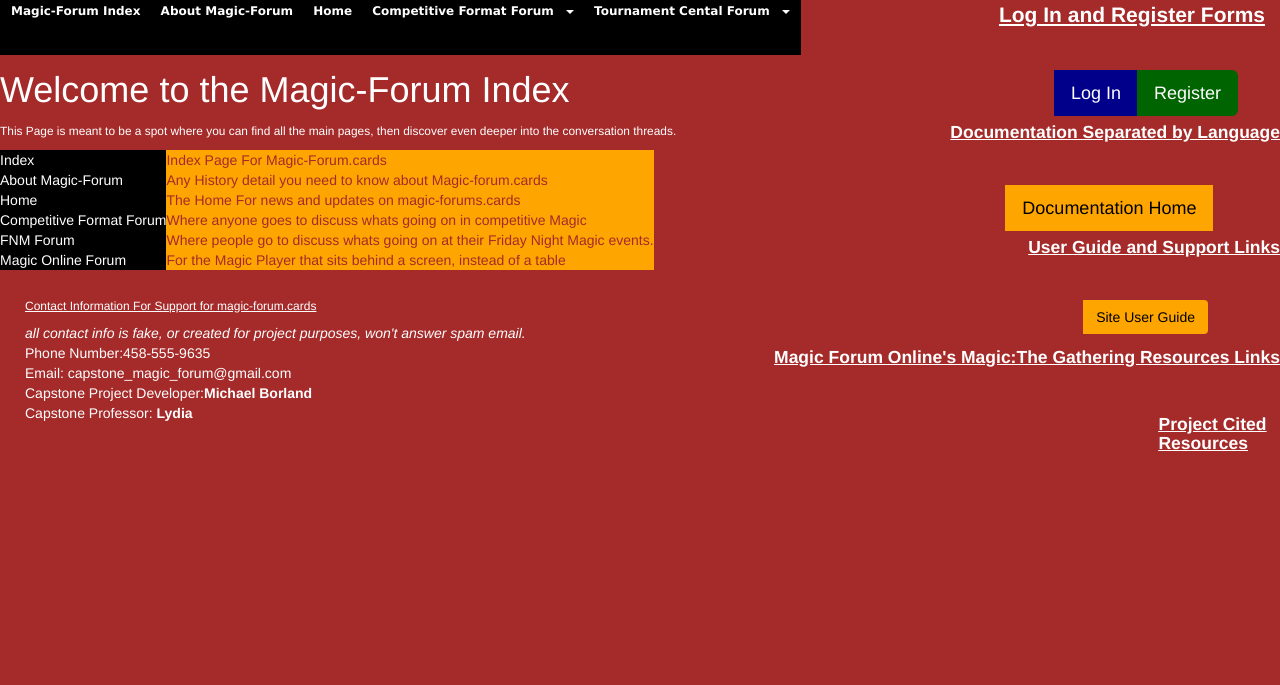
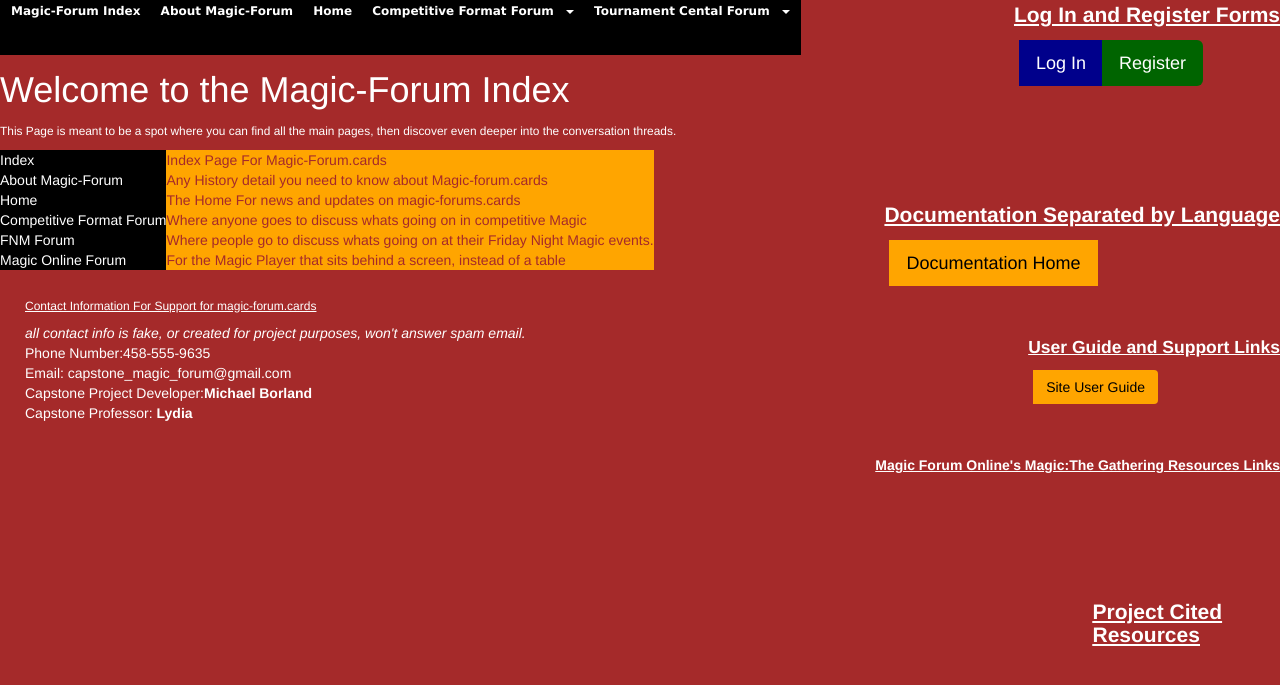
Before and after one commit to michaelborlandKeys/Capstone-Magic-Forum, a PHP site: page /index.php in a window 1280 px wide. Shown: the top 685 px of the page. Run offline with PHP 8.4, Linux system fonts and the light colour scheme.

Commit message:
clearing  unecssary blank lines and fixed the style issue.

```diff
--- a/Capstone Website Alpha 1.0/public_html/css/default.css
+++ b/Capstone Website Alpha 1.0/public_html/css/default.css
@@ -1,9 +1,7 @@
-
 body
 {
 	background-color: brown;
 	color:white;
-
 }
 
 fieldset
@@ -11,13 +9,10 @@ fieldset
 	position: relative;
 	left: 0px;
 	color: black;
-
-
 }
 select
 {
 	color: black;
-
 }
 input
 {
@@ -26,49 +21,45 @@ input
 textarea
 {
 	color:black
-
 }
 #button_nav_header
 {
 	position:absolute;
 	top: 0px;
-	right: 15px;
+	right: 0px;
 	font-size: 1.5em;
 	text-decoration: underline;
 	font-weight: bold;
-
-
-
 }
 
 
 #second_button_menu
 {
 	position:absolute;
-	top: 70px;
+	top: 150px;
+	right: 0px;
+	padding-right: 0px;
+	font-size: 1.5em;
+	text-decoration: underline;
+	font-weight: bold;
+}
+
+#third_button_menu
+{
+	position:absolute;
+	top: 285px;
 	right: 0px;
 	font-size: 1.25em;
 	text-decoration: underline;
 	font-weight: bold;
 }
-#third_button_menu
-{
-	position:absolute;
-	top: 185px;
-	right: 0px;
-	font-size: 1.25em;
-	text-decoration: underline;
-	font-weight: bold;
-
-
-}
 
 #fourth_button_menu
 {
-		position:absolute;
-	top: 295px;
+	position:absolute;
+	top: 405px;
 	right: 0px;
-	font-size: 1.25em;
+	font-size: 1em;
 	text-decoration: underline;
 	font-weight: bold;
 }
@@ -76,28 +67,19 @@ textarea
 #projectResources
 {
 	position:relative;
-	top: 250px;
+	top: 350px;
 	right: 0px;
 	font-size: 1em;
 	text-decoration: underline;
 	font-weight: bold;
 }
 
-}
-
-
-
-
  .btn-group a
  {
  	position:absolute;
 	top: 0px;
 	left:5px;
-
-
  }
-
-
 
 
 .below_menu_container
@@ -121,14 +103,12 @@ textarea
 {
 	border-style: none;
 	color: black;
-
 }
 
 
 .color_1
 {
 	background-color: black;
-
 
 }
 .color_1 a
@@ -177,17 +157,13 @@ textarea
 {
 	text-decoration: none;
 	color: white;
-
 	padding: 3px 3px 3px 3px ;
-
 }
 .magic_navigation a:hover
 {
 	color: orange;
 
 }
-
-
 
 .nav .open>a, .nav .open>a:focus, .nav .open>a:hover
 {
@@ -197,7 +173,6 @@ textarea
 {
 	background-color: brown;
 }
-
 
   ul.dropdown-menu li>a
 {
@@ -212,9 +187,7 @@ textarea
 .dropdown-menu .divider
 {
 
-background-color: transparent;
-
-
+	background-color: transparent;
 
 }
  ul.dropdown-menu
@@ -237,12 +210,12 @@ ul.dropdown-menu
 }
 
 
-
 .list-group-item.disabled, .list-group-item.disabled:focus, .list-group-item.disabled
 {
 	background-color: brown;
 	border:transparent;
 }
+
 .list-group-item.disabled, .list-group-item.disabled:focus, .list-group-item.disabled:hover
 {
 	background-color: brown;
@@ -250,8 +223,8 @@ ul.dropdown-menu
 
 }
 
+/* defualt css to the buttons that won't change.*/
 
-/* defualt css to the buttons that won't change.*/
 .btn
 {
 	position: relative;
@@ -259,6 +232,7 @@ ul.dropdown-menu
 	left: 55px;
 
 }
+
 .btn
 {
 	color: black;
@@ -272,23 +246,20 @@ ul.dropdown-menu
 }
 #log_in:hover
 {
-color: red;
+	color: red;
 	background-color:white;
-
 }
 
 #register:hover
 {
 	color: black;
 	background-color:white;
-
 }
 
 #register
 {
 	color: white;
 	background-color:darkgreen;
-
 
 }
 
@@ -305,7 +276,6 @@ color: red;
 	left: 25px;
 }
 
-
 .footer_style footer
 {
 	position: relative;
@@ -315,8 +285,8 @@ color: red;
 	height: 100px;
     padding:25px;
     padding-top: 20px;
+}
 
-}
 .footer_style h6
 {
 	text-decoration: underline;
```
